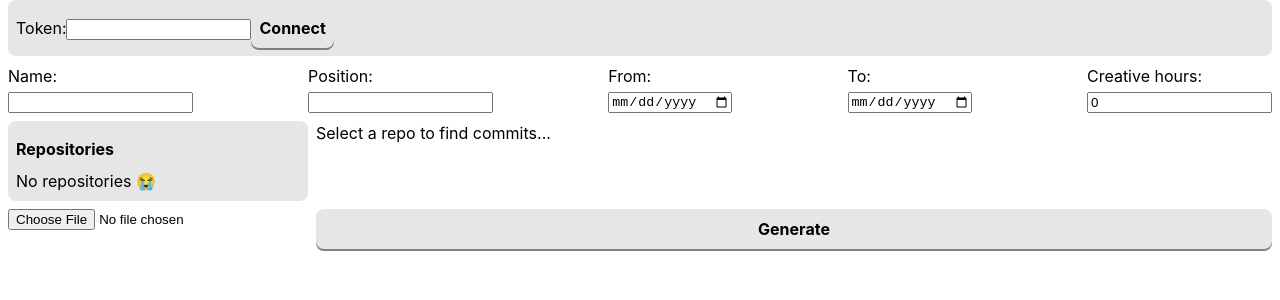
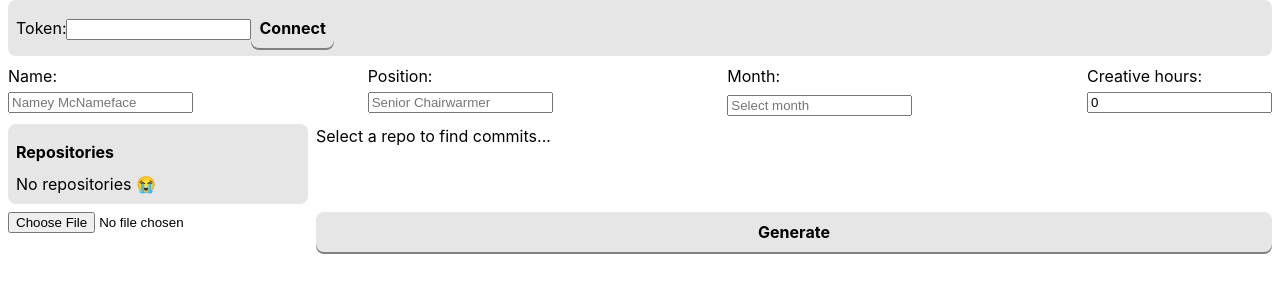
Before and after one commit to lawfx/pan-protocol, a React (Vite) app: page / in a window 1280 px wide. Shown: the top 300 px of the page. Built offline with nearby package versions, Linux system fonts and the light colour scheme.

Commit message:
added a date picker component for cross browser month select

```diff
--- a/package.json
+++ b/package.json
@@ -17,12 +17,14 @@
     "file-saver": "^2.0.5",
     "pizzip": "^3.1.4",
     "react": "^18.2.0",
+    "react-datepicker": "^4.16.0",
     "react-dom": "^18.2.0",
     "styled-components": "^6.0.7"
   },
   "devDependencies": {
     "@types/file-saver": "^2.0.5",
     "@types/react": "^18.2.15",
+    "@types/react-datepicker": "^4.15.0",
     "@types/react-dom": "^18.2.7",
     "@typescript-eslint/eslint-plugin": "^6.0.0",
     "@typescript-eslint/parser": "^6.0.0",
--- a/src/App.tsx
+++ b/src/App.tsx
@@ -29,10 +29,7 @@ export default function App() {
   const [data, setData] = React.useState<DataInfo>({
     name: '',
     position: '',
-    date: {
-      from: '',
-      to: ''
-    },
+    date: null,
     hours: 0
   });
   const [file, setFile] = React.useState<string | ArrayBuffer | null>();
@@ -79,12 +76,8 @@ export default function App() {
     setData(d => ({ ...d, name }));
   }, []);
 
-  const setDateFrom = React.useCallback((date: string) => {
-    setData(d => ({ ...d, date: { ...d.date, from: date } }));
-  }, []);
-
-  const setDateTo = React.useCallback((date: string) => {
-    setData(d => ({ ...d, date: { ...d.date, to: date } }));
+  const setDate = React.useCallback((date: Date | null) => {
+    setData(d => ({ ...d, date: date }));
   }, []);
 
   const setHours = React.useCallback((hours: string) => {
@@ -167,7 +160,7 @@ export default function App() {
         <Repositories repos={repos} onReposUpdated={handleReposUpdated} selectRepo={selectRepo} unselectRepo={unselectRepo} />
       </RepositoriesWrapper>
       <DataWrapper>
-        <Data data={data} setName={setName} setDateFrom={setDateFrom} setDateTo={setDateTo} setHours={setHours} setPosition={setPosition} />
+        <Data data={data} setName={setName} setDate={setDate} setHours={setHours} setPosition={setPosition} />
       </DataWrapper>
       <CommitsWrapper>
         <Commits repos={selectedReposFullName} date={data.date} commits={commits} setCommits={setCommits} selectCommit={selectCommit} unselectCommit={unselectCommit} />
--- a/src/Data/Data.tsx
+++ b/src/Data/Data.tsx
@@ -2,22 +2,21 @@ import { styled } from "styled-components";
 import Input from "../Input/Input";
 import { DataInfo } from "../models/data-info";
 import React from "react";
+import MonthPicker from "../MonthPicker/MonthPicker";
 
-function Data({ data, setName, setDateFrom, setDateTo, setHours, setPosition }:
+function Data({ data, setName, setDate, setHours, setPosition }:
   {
     data: DataInfo, setName: (name: string) => void,
-    setDateFrom: (date: string) => void,
-    setDateTo: (date: string) => void,
+    setDate: (date: Date | null) => void,
     setHours: (hours: string) => void,
     setPosition: (position: string) => void
   }) {
 
   return (
     <Wrapper>
-      <Input label="Name" value={data.name} setValue={setName} />
-      <Input label="Position" value={data.position} setValue={setPosition} />
-      <Input label="From" type="date" value={data.date.from} setValue={setDateFrom} max={data.date.to} />
-      <Input label="To" type="date" value={data.date.to} setValue={setDateTo} min={data.date.from} />
+      <Input label="Name" value={data.name} setValue={setName} placeholder='Namey McNameface' />
+      <Input label="Position" value={data.position} setValue={setPosition} placeholder='Senior Chairwarmer' />
+      <MonthPicker label="Month" value={data.date} onChange={setDate} placeholder='Select month' />
       <Input label="Creative hours" type="number" value={data.hours} setValue={setHours} min="0" />
     </Wrapper>
   );
--- /dev/null
+++ b/src/MonthPicker/MonthPicker.tsx
@@ -0,0 +1,34 @@
+import React from 'react';
+import DatePicker from 'react-datepicker';
+import styled from 'styled-components';
+import 'react-datepicker/dist/react-datepicker.css';
+
+export default function MonthPicker({ label, value, onChange, placeholder }:
+  { label: string, value: Date | null, onChange: (date: Date | null) => void, placeholder: string }) {
+
+  const id = React.useId();
+
+  return (
+    <Wrapper>
+      <label htmlFor={id}>
+        {label}:
+      </label>
+      <DatePicker
+        id={id}
+        selected={value}
+        onChange={onChange}
+        dateFormat="MM/yyyy"
+        showMonthYearPicker
+        placeholderText={placeholder}
+        enableTabLoop={false}
+      />
+    </Wrapper>
+  );
+}
+
+
+const Wrapper = styled.div`
+  display: flex;
+  flex-direction: column;
+  gap: 4px;
+`;
```
Also changed, not shown: src/models/data-info.ts (+1 -6 lines), 1 other file (tests, documents, lock files or other folders).
